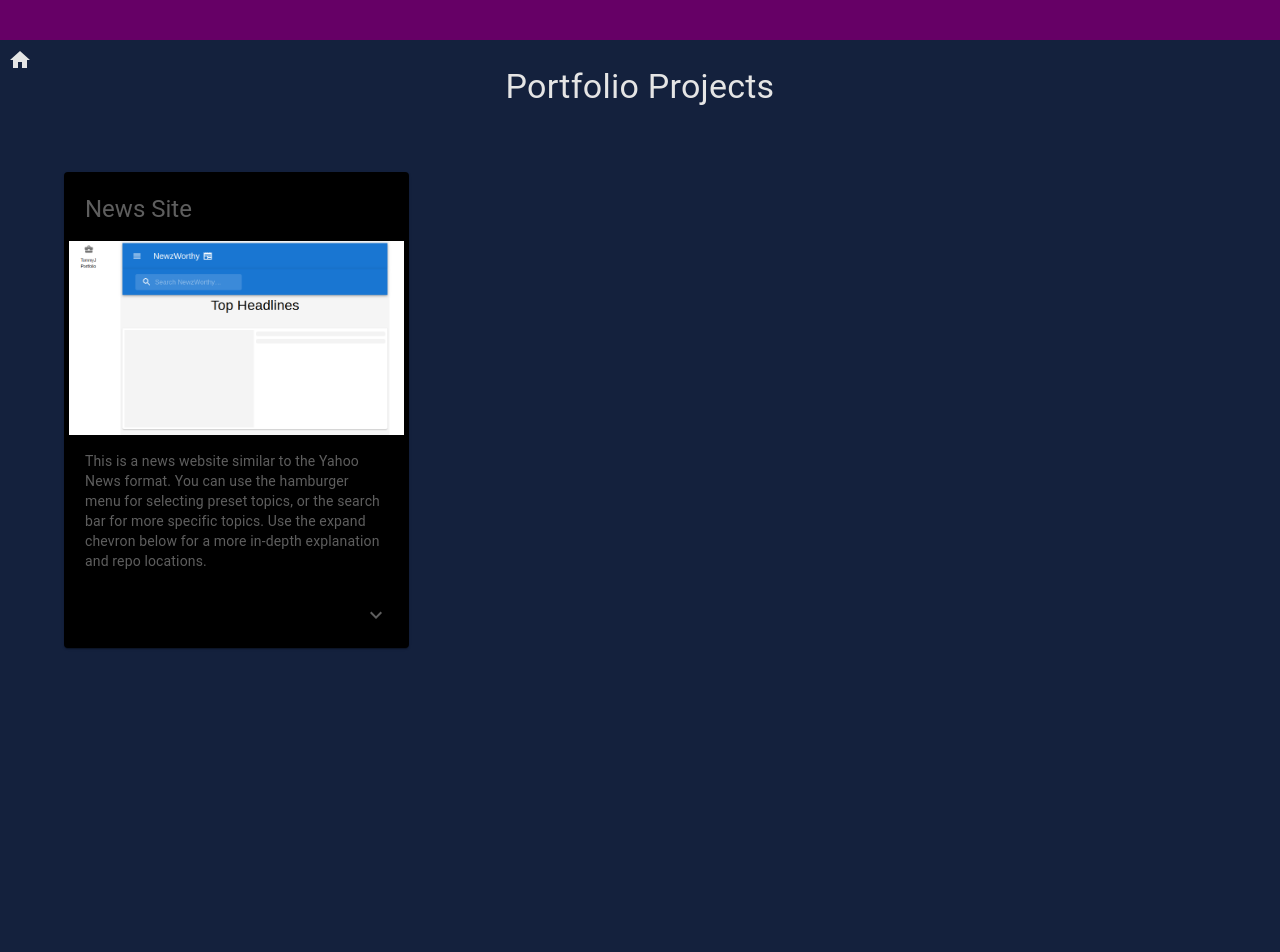
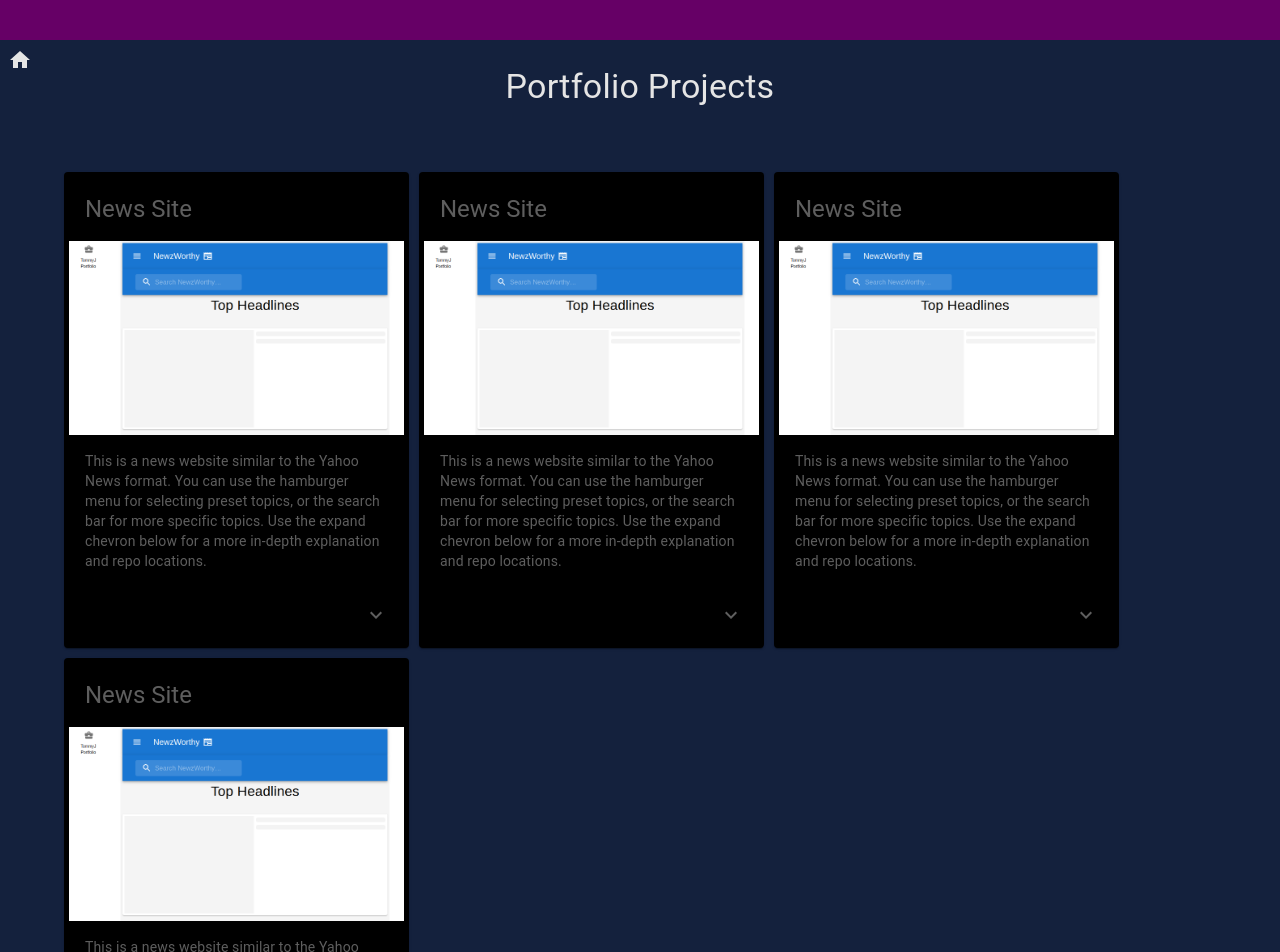
Before and after one commit to tommyj99/tommyj-site, a Next.js app: page /portfolio in a window 1280 px wide. Shown: the top 952 px of the page. Built offline with nearby package versions, Linux system fonts and the light colour scheme.

Commit message:
temporary placeholder for crypto dashboard

```diff
--- a/components/WebsitePreview.js
+++ b/components/WebsitePreview.js
@@ -1,5 +1,6 @@
 import * as React from "react";
 import { styled } from "@mui/material/styles";
+import { Box } from "@mui/system";
 import Card from "@mui/material/Card";
 import CardHeader from "@mui/material/CardHeader";
 import CardMedia from "@mui/material/CardMedia";
@@ -30,6 +31,12 @@ const WebsitePreview = (props) => {
   };
 
   return (
+    <Box
+      sx={{
+        marginRight: "10px",
+        marginBottom: "10px",
+      }}
+    >
       <Card
         sx={{
           maxWidth: 345,
@@ -75,6 +82,7 @@ const WebsitePreview = (props) => {
           </CardContent>
         </Collapse>
       </Card>
+    </Box>
   );
 };
 
--- a/pages/portfolio.js
+++ b/pages/portfolio.js
@@ -57,6 +57,8 @@ const Portfolio = () => {
       </Box>
       <Box
         style={{
+          display: "flex",
+          flexWrap: "wrap",
           alignItems: "left",
           paddingLeft: "5%",
           width: "100%",
@@ -73,6 +75,36 @@ const Portfolio = () => {
           frontEndRepo={newsSiteFrontEndRepo}
           backEndRepo={newsSiteBackEndRepo}
         />
+        <WebsitePreview
+          image={"/NewsSite.png"}
+          url={"https://news-site-tommyj99.vercel.app/"}
+          title={"News Site"}
+          altText={"News Site image"}
+          description={newsSiteDescription}
+          explanation={newsSiteExplanation}
+          frontEndRepo={newsSiteFrontEndRepo}
+          backEndRepo={newsSiteBackEndRepo}
+        />
+        <WebsitePreview
+          image={"/NewsSite.png"}
+          url={"https://news-site-tommyj99.vercel.app/"}
+          title={"News Site"}
+          altText={"News Site image"}
+          description={newsSiteDescription}
+          explanation={newsSiteExplanation}
+          frontEndRepo={newsSiteFrontEndRepo}
+          backEndRepo={newsSiteBackEndRepo}
+        />
+        <WebsitePreview
+          image={"/NewsSite.png"}
+          url={"https://news-site-tommyj99.vercel.app/"}
+          title={"News Site"}
+          altText={"News Site image"}
+          description={newsSiteDescription}
+          explanation={newsSiteExplanation}
+          frontEndRepo={newsSiteFrontEndRepo}
+          backEndRepo={newsSiteBackEndRepo}
+        />
       </Box>
     </Box>
   );
```
Lines whose indentation alone changed are shown as unchanged.
